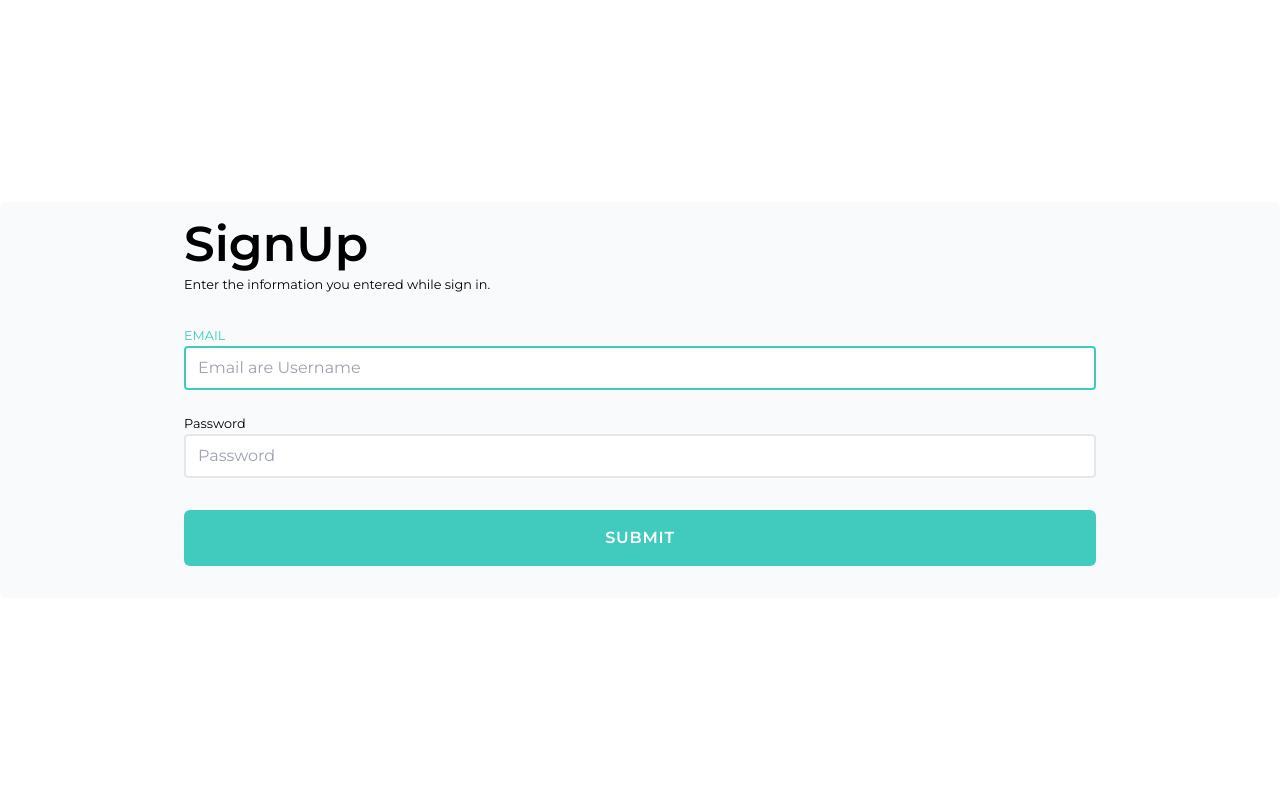
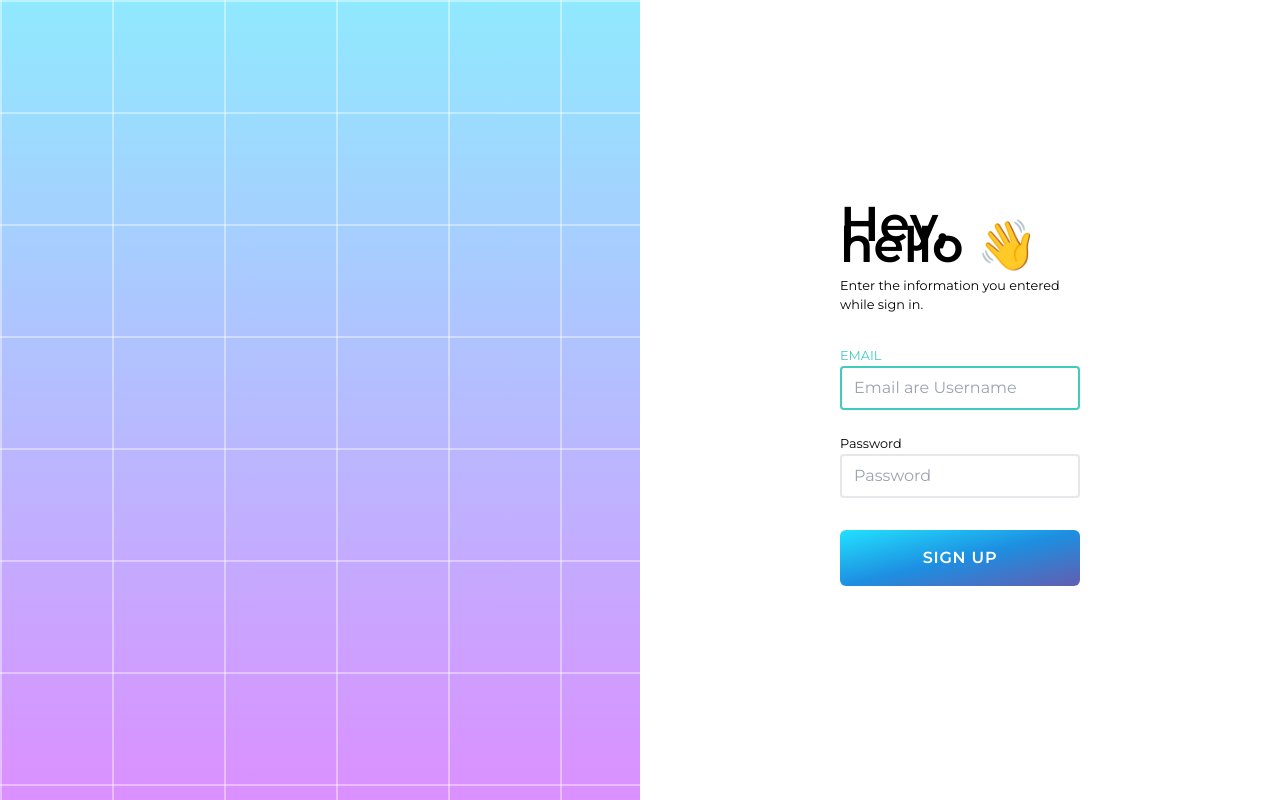
Before and after one commit to PawaOx4th/react-ts-e-commerce-app, a React (Vite) app: page /signUp in a window 1280 px wide. Built offline with nearby package versions, Linux system fonts and the light colour scheme.

Commit message:
feat: 🎸 Update style '/signUp' page

```diff
--- a/package.json
+++ b/package.json
@@ -21,7 +21,8 @@
     "react-is": ">= 16.8.0",
     "react-router-dom": "^6.6.2",
     "react-use": "^17.4.0",
-    "styled-components": "^5.3.6"
+    "styled-components": "^5.3.6",
+    "vite-plugin-svgr": "^2.4.0"
   },
   "devDependencies": {
     "@types/react": "^18.0.26",
--- a/src/components/FormTemplate.tsx
+++ b/src/components/FormTemplate.tsx
@@ -3,20 +3,6 @@ import React, { useId } from "react"
 import styled from "styled-components"
 import { Input, Label } from "./atom"
 import clsx from "clsx"
-
-export type ContainerStylePropTypes = { bgColor?: string }
-const Container = styled.div<ContainerStylePropTypes>`
-  display: flex;
-  justify-content: center;
-  align-items: center;
-  flex-direction: column;
-  gap: 2rem;
-  background-color: ${(props) => props.bgColor ?? "#f8fafc"};
-  height: 100%;
-  width: 100%;
-  padding: 2rem;
-  border-radius: 6px;
-`
 
 type FormTemplatePropTypes = {
   title?: string
@@ -25,12 +11,11 @@ type FormTemplatePropTypes = {
   password: string
   onChange: (value: string, type: keyof InformationFormType) => void
   onSubmit: (email: string, password: string) => void
-} & ContainerStylePropTypes
+}
 
 function FormTemplate({
   title,
   onSubmit,
-  bgColor,
   email,
   password,
   onChange,
@@ -40,13 +25,19 @@ function FormTemplate({
   const passwordId = useId()
 
   return (
-    <Container bgColor={bgColor}>
-      <div className={clsx("text-left", "w-full sm:w-[90%] md:w-[75%]")}>
-        <h1 className={clsx("font-semibold m-0")}>{title || "Hey, hello 👋"}</h1>
+    <div
+      className={clsx(
+        "flex flex-col justify-center items-center gap-8",
+        "bg-transparent",
+        "h-full w-full p-8 rounded-md",
+      )}
+    >
+      <div className={clsx("text-left", "w-full sm:w-[75%]   lg:w-8/12 xl:w-5/12")}>
+        <h1 className={clsx("font-semibold m-0 text-md")}>{title || "Hey, hello 👋"}</h1>
         <small className='mt-5 block'>Enter the information you entered while sign in.</small>
       </div>
       <form
-        className={clsx("flex", "flex-col", "gap-1", "w-full sm:w-[90%] md:w-[75%]")}
+        className={clsx("flex", "flex-col", "gap-1", "w-full sm:w-[75%]  lg:w-8/12 xl:w-5/12")}
         onSubmit={(e) => {
           e.preventDefault()
           onSubmit(email, password)
@@ -72,6 +63,7 @@ function FormTemplate({
             )}
           />
           <Label
+            aria-label='input-email'
             htmlFor={emailId}
             className={clsx(
               "text_small",
@@ -104,6 +96,7 @@ function FormTemplate({
             )}
           />
           <Label
+            aria-label='input-password'
             htmlFor={passwordId}
             className={clsx(
               "text_small",
@@ -121,7 +114,7 @@ function FormTemplate({
           type='submit'
           className={clsx(
             "mt-7 py-4",
-            "bg-main-primary rounded-md outline-none",
+            "bg-gradient-to-br from-[#22E1FF]  via-[#1D8FE1] to-[#625EB1] rounded-md outline-none",
             "w-full h-auto",
             "hover:bg-main-primary-hover",
             "transition-all",
@@ -132,7 +125,7 @@ function FormTemplate({
           </span>
         </button>
       </form>
-    </Container>
+    </div>
   )
 }
 
--- a/src/pages/SignIn.tsx
+++ b/src/pages/SignIn.tsx
@@ -5,6 +5,7 @@ import React, { ComponentProps, useEffect, useId } from "react"
 import { useNavigate } from "react-router-dom"
 import styled from "styled-components"
 import clsx from "clsx"
+import ShoppingBg from "assets/shoppingBackground.svg"
 
 type SignInPropsType = {}
 
@@ -24,15 +25,17 @@ function SignIn({}: SignInPropsType) {
     <div className={clsx("min-h-screen w-full relative", "grid grid-flow-row grid-cols-12")}>
       <div
         className={clsx(
-          "col-span-full  md:col-span-3 lg:col-span-6",
+          "col-span-full sm:col-span-3 lg:col-span-6",
           "absolute -z-10 sm:relative sm:z-0",
           "w-full min-h-screen",
-          "bg-gray-50",
+          "bg-gradient-to-t from-[#0093E9]/50 to-[#80D0C7]/50",
+          "flex items-center justify-center",
         )}
       >
-        lorem111
+        <div className='bg_grid'></div>
+        {/* <img src={ShoppingBg} alt='' className='aspect-square hidden lg:block' /> */}
       </div>
-      <div className={clsx("col-span-full md:col-span-9 lg:col-span-6")}>
+      <div className={clsx("col-span-full sm:col-span-9 lg:col-span-6")}>
         <FormTemplate
           buttonText='sign in'
           onSubmit={(email: string, password: string) => onSubmitForm(email, password)}
--- a/src/pages/SignUp.tsx
+++ b/src/pages/SignUp.tsx
@@ -1,34 +1,39 @@
+import clsx from "clsx"
 import FormTemplate from "components/FormTemplate"
 import useUserAuth from "hook/useUserAuth"
 import React, { ComponentProps, useId } from "react"
 import styled from "styled-components"
-
-const WrapperForm = styled.div`
-  display: flex;
-  justify-content: center;
-  align-items: center;
-  flex-direction: column;
-  min-height: 100vh;
-  width: 100%;
-  gap: 1.275rem;
-`
 
 type Props = {}
 
 function SignUp({}: Props) {
   const { informationForm, onSubmitForm, onHandleChangeInformationForm } = useUserAuth()
   return (
-    <WrapperForm>
+    <div className={clsx("min-h-screen w-full relative", "grid grid-flow-row grid-cols-12")}>
+      <div
+        className={clsx(
+          "col-span-full sm:col-span-3 lg:col-span-6",
+          "absolute -z-10 sm:relative sm:z-0",
+          "w-full min-h-screen",
+          "bg-gradient-to-t from-[#b721ff]/50 to-[#21d4fd]/50",
+          "flex items-center justify-center",
+        )}
+      >
+        <div className='bg_grid'></div>
+        {/* <img src={ShoppingBg} alt='' className='aspect-square hidden lg:block' /> */}
+      </div>
+      <div className={clsx("col-span-full sm:col-span-9 lg:col-span-6")}>
         <FormTemplate
-        title={"SignUp"}
+          buttonText='sign up'
           onSubmit={(email: string, password: string) => onSubmitForm(email, password)}
           email={informationForm.email}
           password={informationForm.password}
-        onChange={function (value: string, type: "email" | "password"): void {
+          onChange={(value, type) => {
             onHandleChangeInformationForm(value, type)
           }}
         />
-    </WrapperForm>
+      </div>
+    </div>
   )
 }
 
--- a/src/style/index.css
+++ b/src/style/index.css
@@ -61,4 +61,17 @@ p {
   .text_small {
     font-size: 0.8rem;
   }
+
+  .bg_grid {
+    margin: 0;
+    padding: 0;
+    width: 100%;
+    min-height: 100vh;
+
+    background-image: linear-gradient(rgba(255, 255, 255, 0.4) 0.1em, transparent 0.1em),
+      linear-gradient(90deg, rgba(255, 255, 255, 0.4) 0.1em, transparent 0.1em);
+    /* background-size: 7rem 7rem; */
+
+    @apply bg-[length:3.5rem_3.5rem] lg:bg-[length:7rem_7rem] transition-all;
+  }
 }
--- a/tsconfig.json
+++ b/tsconfig.json
@@ -19,7 +19,8 @@
     "paths": {
       "/pages": ["/src/pages/*"],
       "/components": ["/src/components/*"],
-      "/context": ["/src/context/*"]
+      "/context": ["/src/context/*"],
+      "/assets": ["./src/assets/*"]
     }
   },
   "include": ["src"],
--- a/vite.config.ts
+++ b/vite.config.ts
@@ -2,10 +2,12 @@ import { defineConfig } from "vite"
 import react from "@vitejs/plugin-react-swc"
 import tsconfigPaths from "vite-tsconfig-paths"
 import AutoImport from "unplugin-auto-import/vite"
+import svgr from "vite-plugin-svgr"
 
 // https://vitejs.dev/config/
 export default defineConfig({
   plugins: [
+    svgr(),
     react(),
     tsconfigPaths(),
     AutoImport({
```
Also changed, not shown: src/assets/shoppingBackground.svg (added), 1 other file (tests, documents, lock files or other folders). Lines whose indentation alone changed are shown as unchanged.
